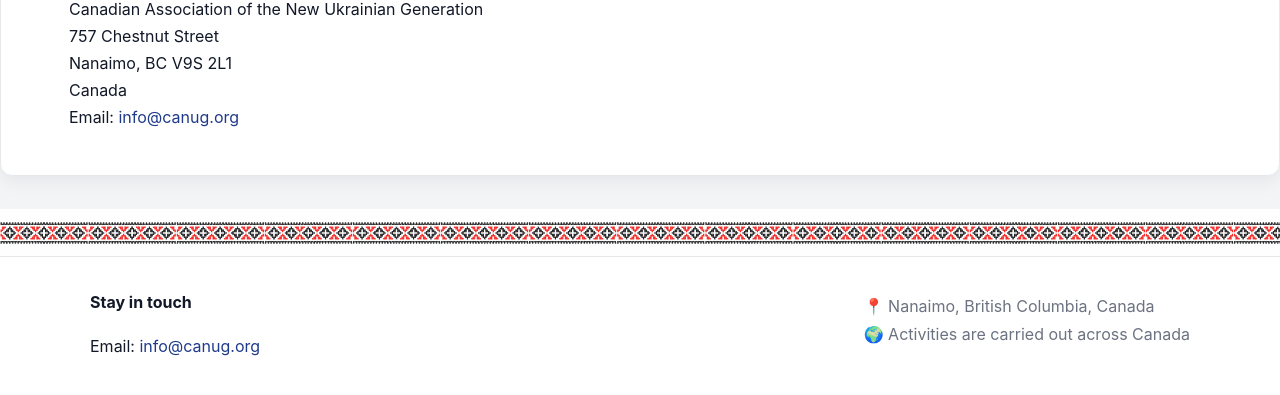
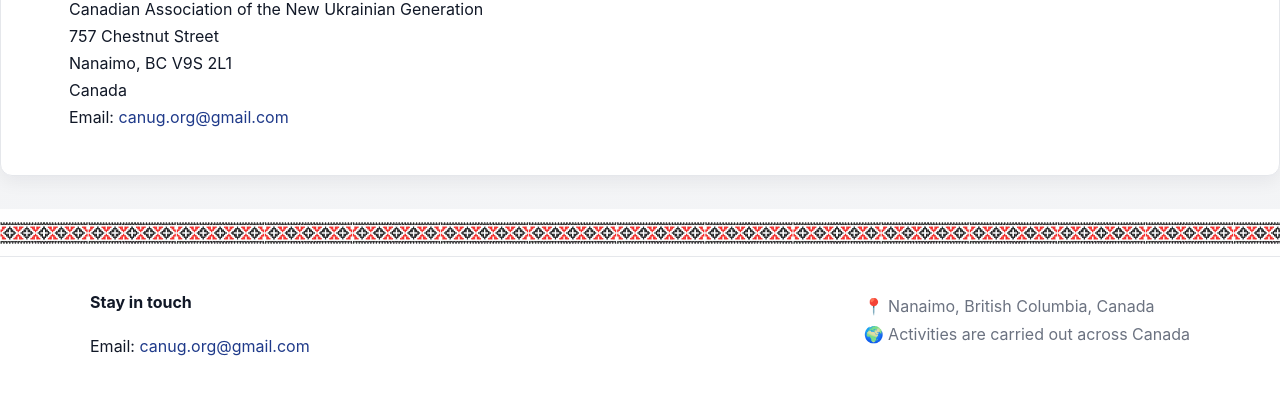
Before and after one commit to Lemik/CANUG, a Jekyll site: the page built from about.md, in a window 1280 px wide and 900 px high, scrolled down 3540 px. Shown: the part 492-887 px from the top of the window. Built offline with Jekyll 4.4.1, drawn with Linux system fonts in a browser that asks for light colours.

Commit message:
update email

```diff
--- a/_config.yml
+++ b/_config.yml
@@ -5,7 +5,7 @@
 
 author:
   name: "Canadian Association of the New Ukrainian Generation (CANUG)"
-  email: "info@canug.org"
+  email: "canug.org@gmail.com"
 
 markdown: kramdown
 permalink: pretty
--- a/_includes/footer.html
+++ b/_includes/footer.html
@@ -8,7 +8,7 @@
       <p>
         <span data-lang="en">Email:</span>
         <span data-lang="uk">Електронна пошта:</span>
-        <a href="mailto:info@canug.org">info@canug.org</a>
+        <a href="mailto:canug.org@gmail.com">canug.org@gmail.com</a>
       </p>
     </div>
     <div class="footer-note">
--- a/about.md
+++ b/about.md
@@ -489,14 +489,14 @@
           757 Chestnut Street<br>
           Nanaimo, BC V9S 2L1<br>
           Canada<br>
-          Email: <a href="mailto:info@canug.org">info@canug.org</a>
+          Email: <a href="mailto:canug.org@gmail.com">canug.org@gmail.com</a>
         </span>
         <span data-lang="uk">
           Канадська асоціація нової української генерації<br>
           757 Chestnut Street<br>
           Нанаймо, BC V9S 2L1<br>
           Канада<br>
-          Електронна пошта: <a href="mailto:info@canug.org">info@canug.org</a>
+          Електронна пошта: <a href="mailto:canug.org@gmail.com">canug.org@gmail.com</a>
         </span>
       </p>
     </li>
```
Also changed, not shown: contact.md (+1 -1 lines), 5 other files.
